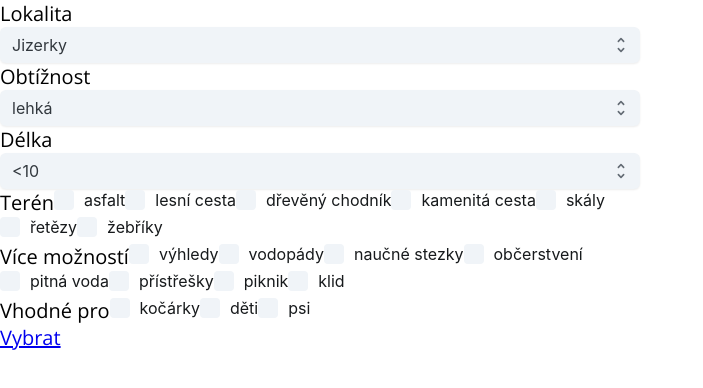
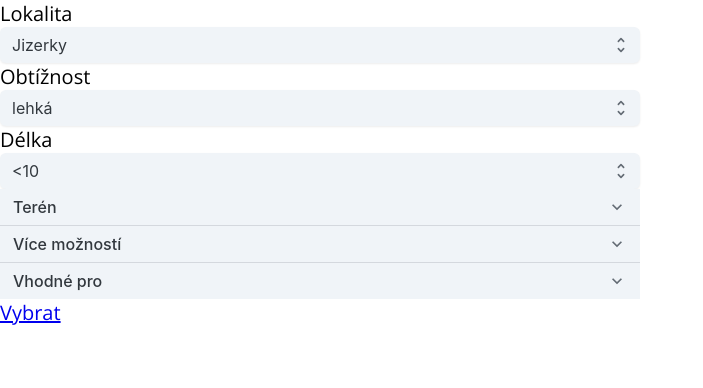
Before and after one commit to MichaelaKnizek/projekt-DKK, a React (Vite) app: page /filter in a window 1280 px wide. Shown: the top 388 px of the page, without its empty margins (0-703 px from the left). Built offline with nearby package versions, Linux system fonts and the light colour scheme.

Commit message:
add accordion ui component

```diff
--- a/src/pages/FilterPage/components/Form.jsx
+++ b/src/pages/FilterPage/components/Form.jsx
@@ -6,9 +6,14 @@ import { readFilterValues } from '../../../utils';
 import Select from '@mui/joy/Select';
 import Option from '@mui/joy/Option';
 import Checkbox from '@mui/joy/Checkbox';
-
+import {
+  Accordion,
+  AccordionDetails,
+  AccordionGroup,
+  AccordionSummary,
+  ListItem,
+} from '@mui/joy';
 import './Form.css';
-import { ListItem } from '@mui/joy';
 
 const Form = () => {
   const [searchParams, setSearchParams] = useSearchParams();
@@ -91,8 +96,10 @@ const Form = () => {
         </Select>
       </div>
 
-      <div>
-        <label htmlFor="terrain">Terén</label>
+      <AccordionGroup variant="soft">
+        <Accordion>
+          <AccordionSummary>Terén</AccordionSummary>
+          <AccordionDetails>
             {tripFilter.terrainType.map((item) => (
               <Checkbox
                 key={item}
@@ -102,10 +109,11 @@ const Form = () => {
                 onChange={() => handleCheckboxChange('terrain', item)}
               ></Checkbox>
             ))}
-      </div>
-      <div>
-        <label htmlFor="features">Více možností</label>
-
+          </AccordionDetails>
+        </Accordion>
+        <Accordion>
+          <AccordionSummary>Více možností</AccordionSummary>
+          <AccordionDetails>
             {tripFilter.features.map((item) => (
               <Checkbox
                 key={item}
@@ -115,9 +123,11 @@ const Form = () => {
                 onChange={() => handleCheckboxChange('features', item)}
               ></Checkbox>
             ))}
-      </div>
-      <div>
-        <label htmlFor="suitableFor">Vhodné pro</label>
+          </AccordionDetails>
+        </Accordion>
+        <Accordion>
+          <AccordionSummary>Vhodné pro</AccordionSummary>
+          <AccordionDetails>
             {tripFilter.suitableFor.map((item) => (
               <Checkbox
                 key={item}
@@ -127,7 +137,9 @@ const Form = () => {
                 onChange={() => handleCheckboxChange('suitableFor', item)}
               ></Checkbox>
             ))}
-      </div>
+          </AccordionDetails>
+        </Accordion>
+      </AccordionGroup>
       <NavLink to={`/result?${searchParams.toString()}`}>Vybrat</NavLink>
     </form>
   );
```
Lines whose indentation alone changed are shown as unchanged.
